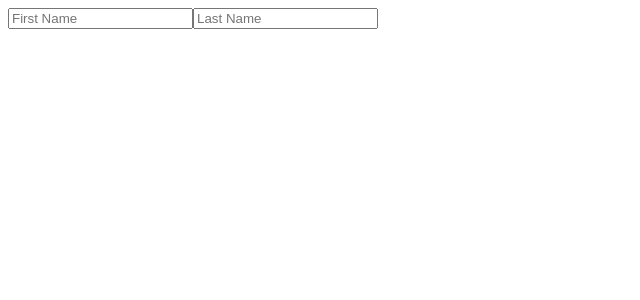
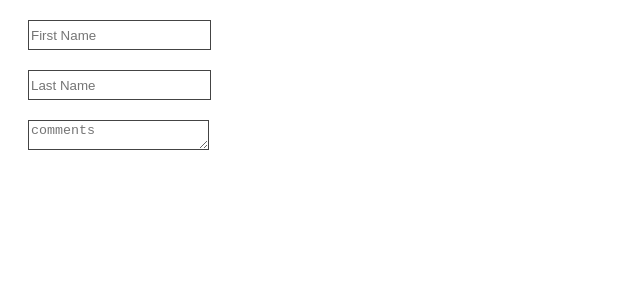
Before and after one commit to SouchenOu/ReactJs-course-meta-advanced, a React (Create React App) app in the folder my-app/: page / in a window 1280 px wide. Shown: the top 300 px of the page, without its empty margins (0-640 px from the left). Built offline with nearby package versions, Linux system fonts and the light colour scheme.

Commit message:
part 1 challenge6 (textarea)

```diff
--- a/my-app/src/challenge18.js
+++ b/my-app/src/challenge18.js
@@ -4,28 +4,43 @@
 /*******Build a Meme Generator Form input practice **********/
 
 import React from "react";
-
+import "./style6.css"
 
 function Challenge18()
 {
-    const [firstName, setFirstName] = React.useState("");
-    const [lastName, setLastName] = React.useState("");
+    // const [firstName, setFirstName] = React.useState("");
+    // const [lastName, setLastName] = React.useState("");
 
-    console.log(firstName);
-    console.log(lastName);
-    function handleChange1(event)
+    const [formData, setFormData] = React.useState({firstName: "", lastName: "", email: "" , comments: ""})
+
+    console.log(formData.firstName);
+    console.log(formData.lastName);
+    console.log(formData.email);
+    console.log(formData.comments);
+    // function handleChange1(event)
+    // {
+    //     //window.alert("Changed");
+    //     setFirstName(event.target.value);
+    // }
+    // function handleChange2(event)
+    // {
+    //     setLastName(event.target.value);
+    // }
+
+    function handleChange(event)
     {
-        //window.alert("Changed");
-        setFirstName(event.target.value);
-    }
-    function handleChange2(event)
-    {
-        setLastName(event.target.value);
+        setFormData(prevFormData => {
+            return {
+                ...prevFormData,
+                [event.target.name]: event.target.value
+            }
+        })
     }
     return (
         <form>
-            <input type="text" placeholder="First Name" onChange={handleChange1}></input>
-            <input type="text" placeholder="Last Name" onChange={handleChange2}></input>
+            <input type="text" placeholder="First Name" onChange={handleChange} value={formData.firstName}></input>
+            <input type="text" placeholder="Last Name" onChange={handleChange} value={formData.lastName}></input>
+            <textarea value={formData.comments} placeholder="comments" onChange={handleChange} name="comments"/>
 
         </form>
     )
--- a/my-app/src/style6.css
+++ b/my-app/src/style6.css
@@ -15,3 +15,10 @@
     padding: 20px;
     margin-top: 40px;
 }
+
+input , textarea{
+    display: block;
+    margin: 20px;
+    height: 30px;
+    border: 1px solid #444;
+}
```
